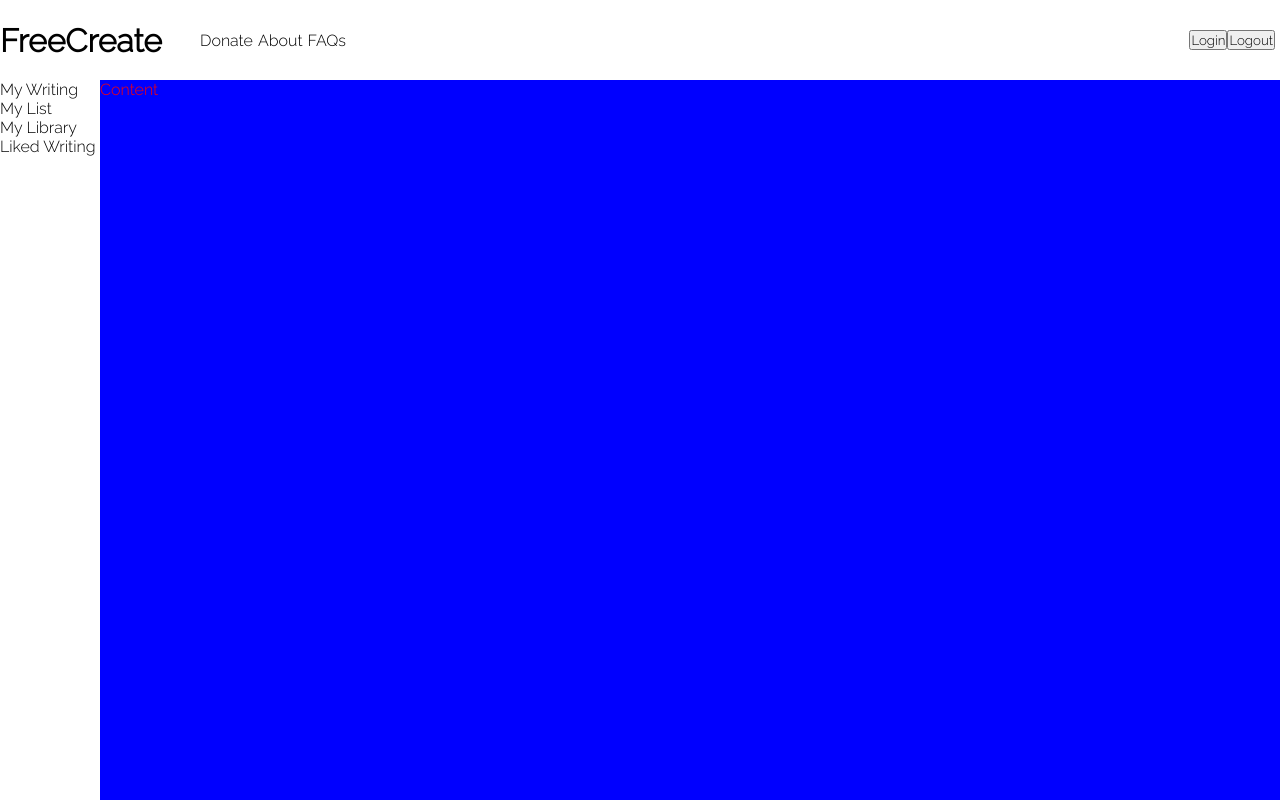
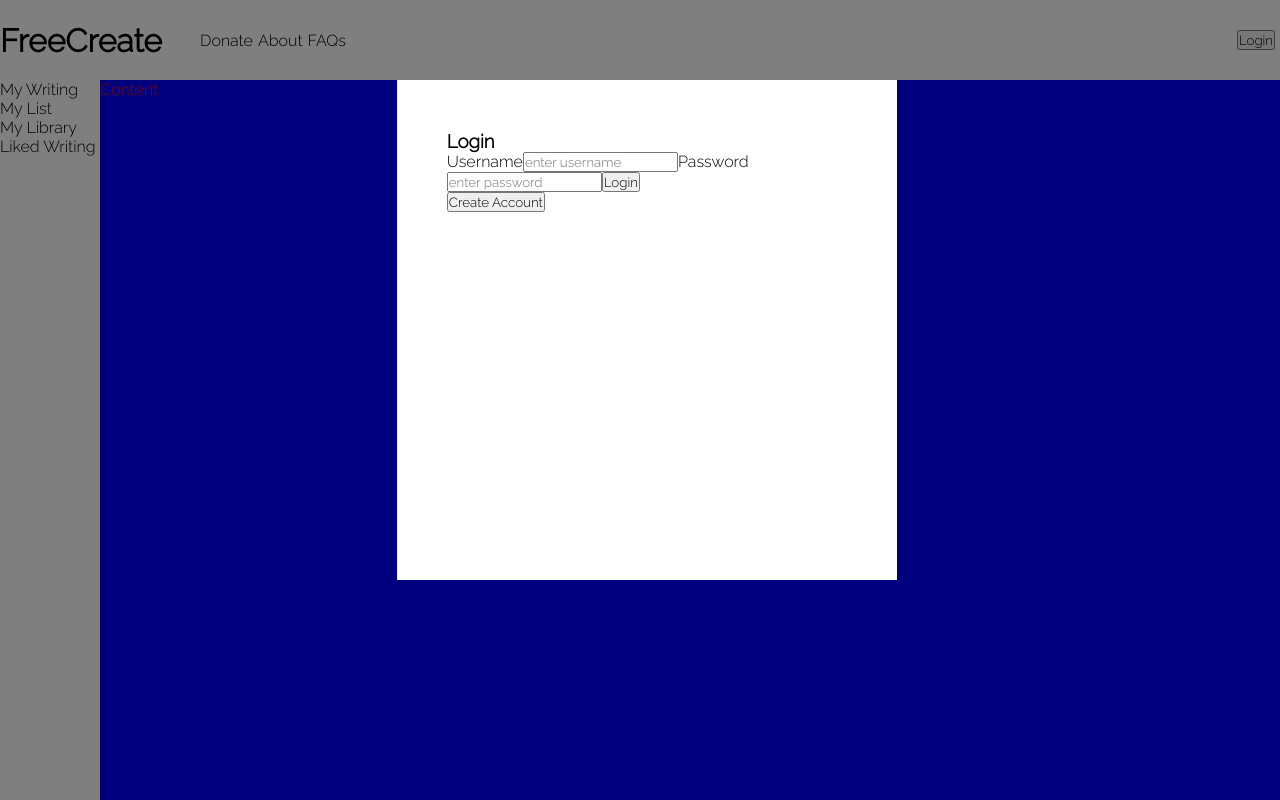
Before and after one commit to Matt-Eva/freecreate-frontend, a Next.js app: page / in a window 1280 px wide. Both pictures are taken after a click on the button "Login". Built offline with nearby package versions, Linux system fonts and the light colour scheme; no server answers.

Commit message:
user session implemented, including state

```diff
--- a/components/Header/Header.js
+++ b/components/Header/Header.js
@@ -1,6 +1,7 @@
 import styles from "./Header.module.css"
 import Modal from "@mui/material/Modal"
-import {useState} from "react"
+import {useState, useContext} from "react"
+import { UserContext } from '../../context/user_context'
 
 function Header() {
   const createFormInitialState = {
@@ -8,13 +9,18 @@ function Header() {
     nickname: '',
     password: '',
     passwordConf: '',
+    thumbnail: ''
   }
 
+  const loginFormInitialState = {
+    username: '',
+    password: ''
+  }
+  const {user, setUser} = useContext(UserContext)
   const [openLogin, setOpenLogin] = useState(false)
   const [createAccount, setCreateAccount] = useState(false)
   const [createFormData, setCreateFormData] = useState(createFormInitialState)
-
-  console.log(createFormData)
+  const [loginFormData, setLoginFormData] = useState(loginFormInitialState)
 
   const toggleOpenLogin = () => setOpenLogin(!openLogin)
   const toggleCreateAccount = () => setCreateAccount(!createAccount)
@@ -24,18 +30,38 @@ function Header() {
     [e.target.name]: e.target.value })
   }
 
+  function handleLoginChange(e){
+    setLoginFormData({
+      ...loginFormData,
+      [e.target.name]: e.target.value
+    })
+  }
+
   async function login(e){
     e.preventDefault()
-    const res = await fetch('http://localhost:4000/login', {credentials: 'include'})
+    const config = {
+      method: "POST",
+      headers: {
+        "Content-Type": "application/json"
+      },
+      credentials: 'include',
+      body: JSON.stringify(loginFormData)
+    }
+    const res = await fetch('http://localhost:4000/login', config)
     console.log(res)
     const data = await res.json()
+    setUser(data)
+    toggleOpenLogin()
+    setLoginFormData(loginFormInitialState)
+    setCreateFormData(createFormInitialState)
     console.log(data)
   }
 
   async function logout(){
-    const res = await fetch('http://localhost:4000/logout', {credentials: 'include'})
+    const res = await fetch('http://localhost:4000/logout', {method: 'DELETE',credentials: 'include'})
     const data = await res.json()
     console.log(data)
+    setUser(null)
   }
 
   async function createNewAccount(e){
@@ -49,11 +75,17 @@ function Header() {
       headers: {
         "Content-Type": "application/json"
       },
-      body: JSON.stringify(createFormData)
+      body: JSON.stringify(createFormData),
+      credentials: 'include'
     }
     const res = await fetch('http://localhost:4000/users', config)
     const data = await res.json()
     console.log(data)
+    setUser(data)
+    toggleCreateAccount()
+    toggleOpenLogin()
+    setLoginFormData(loginFormInitialState)
+    setCreateFormData(createFormInitialState)
   }
 
   return (
@@ -65,8 +97,10 @@ function Header() {
         <p>FAQs</p>
       </div>
       <div className={styles.login}>
-        <button onClick={login}>Login</button>
+        {user ?
         <button onClick={logout}>Logout</button>
+        :
+        <button onClick={toggleOpenLogin}>Login</button>}
       </div>
       <Modal open={openLogin} onClose={toggleOpenLogin}>
         <div className={styles.login_modal}>
@@ -89,7 +123,7 @@ function Header() {
           :
           <div>
             <h3>Login</h3>
-            <form onSubmit={login}>
+            <form onSubmit={login} onChange={handleLoginChange}>
               <label>Username</label>
               <input type="text" name="username" placeholder="enter username" />
               <label>Password</label>
--- /dev/null
+++ b/context/user_context.js
@@ -0,0 +1,12 @@
+import {createContext, useContext, useState} from 'react'
+
+export const UserContext = createContext(null)
+
+export default function UserContextProvider({children}){
+    const [user, setUser] = useState(null)
+    return (
+        <UserContext.Provider value={{user, setUser}}>
+            {children}
+        </UserContext.Provider>
+    )
+}
--- a/pages/_app.js
+++ b/pages/_app.js
@@ -1,25 +1,26 @@
 import '../styles/globals.css'
-import TestContextProvider from '../context/test_context'
+import UserContextProvider from '../context/user_context'
 import {useEffect} from 'react'
 
 export default function App({ Component, pageProps }) {
 
-  // useEffect(() =>{
-  //   console.log('running')
-  //   async function getMe(){
-  //     try {
-  //       const res = await fetch('http://localhost:4000/me', {withCredentials: true})
-  //       console.log(res)
-  //     } catch (error){
-  //       console.log(error)
-  //     }
-  //   }
-  //   getMe()
-  // }, [])
+  useEffect(() =>{
+    console.log('running')
+    async function getMe(){
+      try {
+        const res = await fetch('http://localhost:4000/me', {credentials: 'include'})
+        const data = await res.json()
+        console.log(data)
+      } catch (error){
+        console.log(error)
+      }
+    }
+    getMe()
+  }, [])
 
   return (
-    <TestContextProvider>
+    <UserContextProvider>
       <Component {...pageProps} />
-    </TestContextProvider>
+    </UserContextProvider>
   )
 }
```
